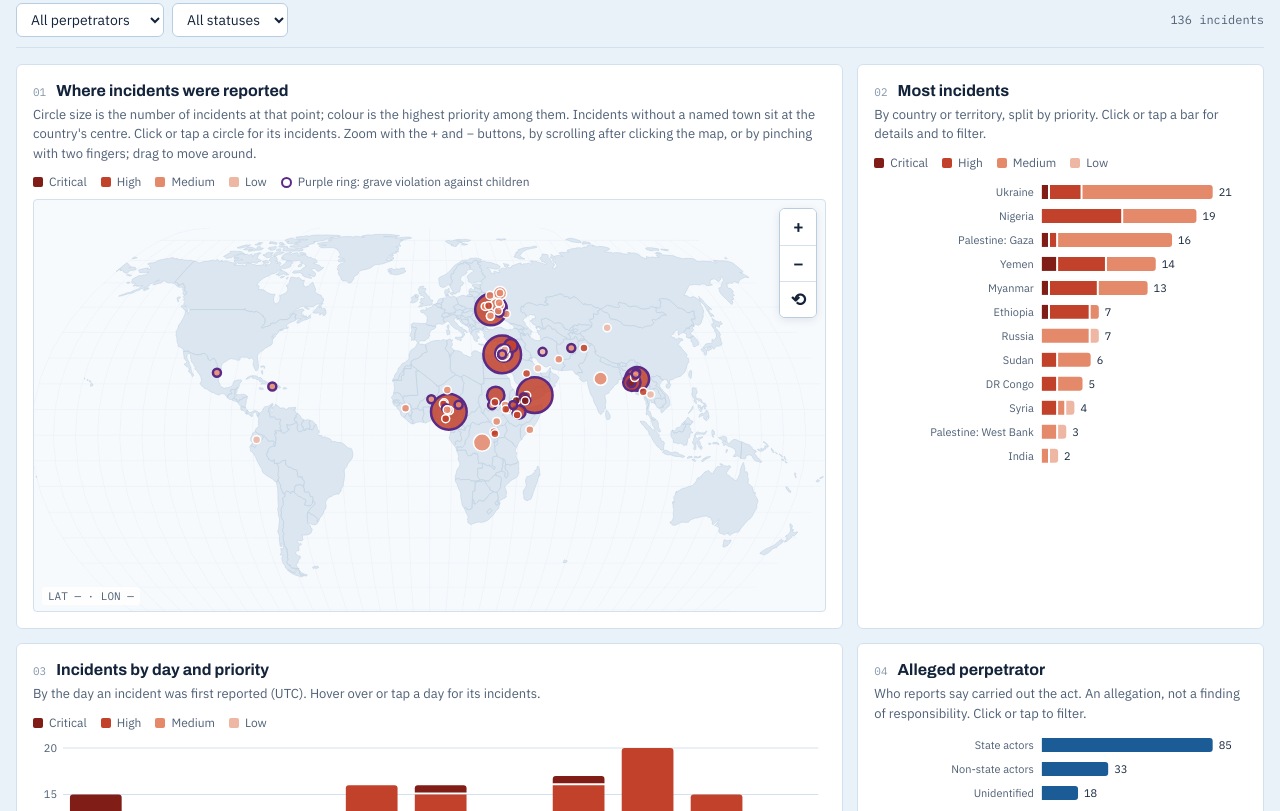
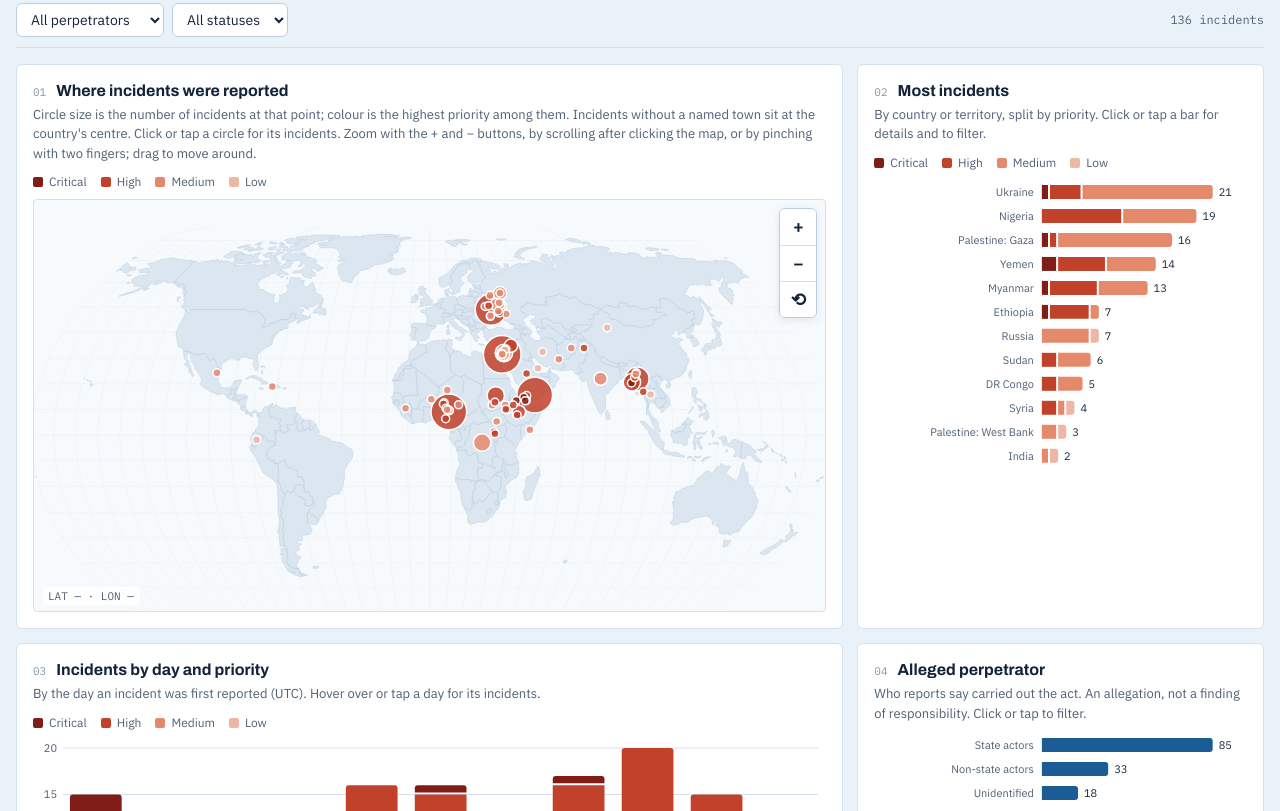
Before and after one commit to ViolationsWatch/site, a plain HTML site: page index.html in a window 1280 px wide. Shown: the part 567-1378 px from the top of the page. Drawn offline with nearby package versions, Linux system fonts and the light colour scheme.

Commit message:
Remove the purple child-protection ring from map markers; keep the map generic
Co-Authored-By: Claude Opus 5.5 <noreply@anthropic.com>
Claude-Session: https://claude.ai/code/session_01UfSk8uC8pMJbvuHFEfaD2U

```diff
--- a/index.html
+++ b/index.html
@@ -74,7 +74,7 @@
     <section class="panel w8" aria-labelledby="h-map">
       <div class="ph"><span class="no">01</span><h2 id="h-map">Where incidents were reported</h2></div>
       <p class="cap">Circle size is the number of incidents at that point; colour is the highest priority among them. Incidents without a named town sit at the country's centre. Click or tap a circle for its incidents. Zoom with the + and − buttons, by scrolling after clicking the map, or by pinching with two fingers; drag to move around.</p>
-      <div class="legend"><span><i class="sw Critical"></i>Critical</span><span><i class="sw High"></i>High</span><span><i class="sw Medium"></i>Medium</span><span><i class="sw Low"></i>Low</span><span><i class="sw ring"></i>Purple ring: grave violation against children</span></div>
+      <div class="legend"><span><i class="sw Critical"></i>Critical</span><span><i class="sw High"></i>High</span><span><i class="sw Medium"></i>Medium</span><span><i class="sw Low"></i>Low</span></div>
       <div class="mapwrap"><div id="map" class="chart" role="img" aria-label="Zoomable world map of incident locations"></div><div class="coords" id="coords" aria-hidden="true">LAT — · LON —</div><div class="zoombtns" role="group" aria-label="Map zoom"><button type="button" id="z-in" aria-label="Zoom in">+</button><button type="button" id="z-out" aria-label="Zoom out">−</button><button type="button" id="z-reset" aria-label="Reset map view">⟲</button></div><div class="maphint" id="maphint" hidden></div></div>
     </section>
     <section class="panel w4" aria-labelledby="h-loc">
@@ -343,7 +343,7 @@
     const dots = svg.append('g').selectAll('circle').data(groups).join('circle')
       .attr('r', (g) => rad(g[1].length))
       .attr('fill', (g) => PCOL[PRIS[d3.min(g[1], (x) => PRI[x.priority])]]).attr('fill-opacity', 0.85)
-      .attr('stroke', (g) => g[1].some((x) => gvOf(x).length) ? 'var(--cv)' : '#fff').attr('stroke-width', (g) => g[1].some((x) => gvOf(x).length) ? 2.5 : 1.5).style('cursor', 'pointer')
+      .attr('stroke', '#fff').attr('stroke-width', 1.5).style('cursor', 'pointer')
       .call((s) => bindTip(s, build, act));
     // country names appear once zoomed in, sized for the screen, largest countries first
     const names = land.features.map((f) => ({n: f.properties && f.properties.name, c: path.centroid(f), a: path.area(f)})).filter((d) => d.n && isFinite(d.c[0]));
--- a/site.css
+++ b/site.css
@@ -85,7 +85,6 @@ select { flex: 0 1 auto; max-width: 100%; }
 .sw { width: 10px; height: 10px; border-radius: 2px; display: inline-block; }
 .sw.Critical, .bg-Critical { background: var(--p-critical); } .sw.High, .bg-High { background: var(--p-high); }
 .sw.Medium, .bg-Medium { background: var(--p-medium); } .sw.Low, .bg-Low { background: var(--p-low); }
-.sw.ring { background: transparent; border: 2.5px solid var(--cv); border-radius: 50%; width: 11px; height: 11px; }
 .chart { position: relative; }
 .chart svg { display: block; width: 100%; height: auto; overflow: visible; }
 .chart text { font-family: var(--sans); font-size: 11px; fill: var(--muted); }
```
